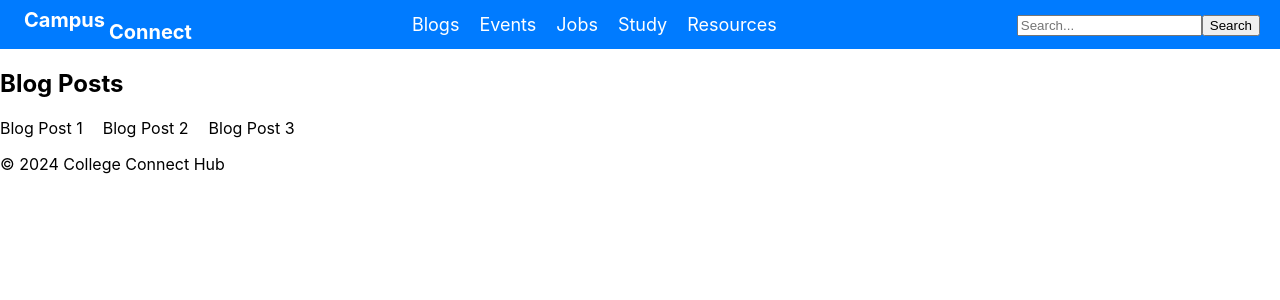
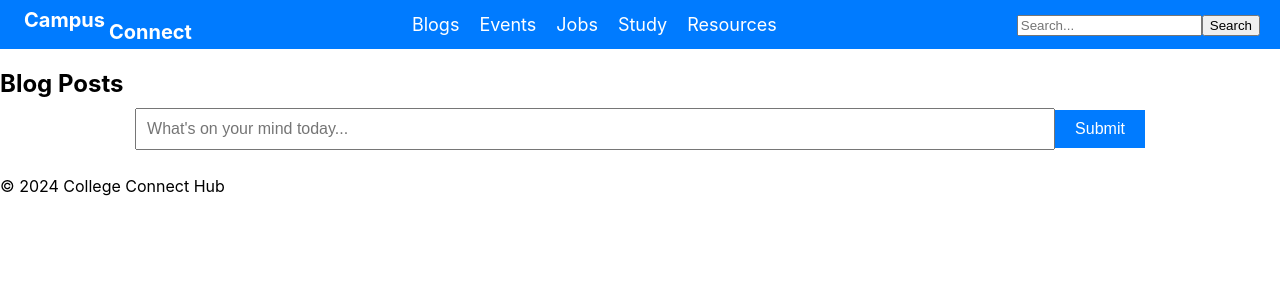
Before and after one commit to elijahbigk77/campus-connect, a React (Create React App) app: page / in a window 1280 px wide. Shown: the top 300 px of the page. Built offline with nearby package versions, Linux system fonts and the light colour scheme.

Commit message:
initial implementation of Blog feature

```diff
--- /dev/null
+++ b/src/components/BlogPostListComponent.css
@@ -0,0 +1,33 @@
+/* BlogPostListComponent.css */
+.blog-post-list {
+    margin-top: 20px;
+  }
+
+  .blog-post-list h2 {
+    font-size: 24px;
+    margin-bottom: 10px;
+  }
+
+  .blog-post-list form {
+    text-align: center;
+  }
+
+  .blog-post-list input[type="text"] {
+    width: 70%;
+    padding: 10px;
+    margin-bottom: 10px;
+    font-size: 16px;
+  }
+
+  .blog-post-list button {
+    padding: 10px 20px;
+    font-size: 16px;
+    background-color: #007bff;
+    color: #fff;
+    border: none;
+    cursor: pointer;
+  }
+
+  .blog-post-list button:hover {
+    background-color: #0056b3;
+  }
--- a/src/components/BlogPostListComponent.js
+++ b/src/components/BlogPostListComponent.js
@@ -1,14 +1,35 @@
 // BlogPostListComponent.js
-import React from 'react';
+import React, { useState } from 'react';
+import './BlogPostListComponent.css';
 
 const BlogPostListComponent = () => {
+  const [inputText, setInputText] = useState('');
+  const [blogPosts, setBlogPosts] = useState([]);
+
+  const handleSubmit = (e) => {
+    e.preventDefault();
+    if (inputText.trim() !== '') {
+      setBlogPosts([...blogPosts, inputText]);
+      setInputText('');
+    }
+  };
+
   return (
-    <div>
+    <div className="blog-post-list">
       <h2>Blog Posts</h2>
+      <form onSubmit={handleSubmit}>
+        <input
+          type="text"
+          placeholder="What's on your mind today..."
+          value={inputText}
+          onChange={(e) => setInputText(e.target.value)}
+        />
+        <button type="submit">Submit</button>
+      </form>
       <ul>
-        <li>Blog Post 1</li>
-        <li>Blog Post 2</li>
-        <li>Blog Post 3</li>
+        {blogPosts.map((post, index) => (
+          <li key={index}>{post}</li>
+        ))}
       </ul>
     </div>
   );
```
